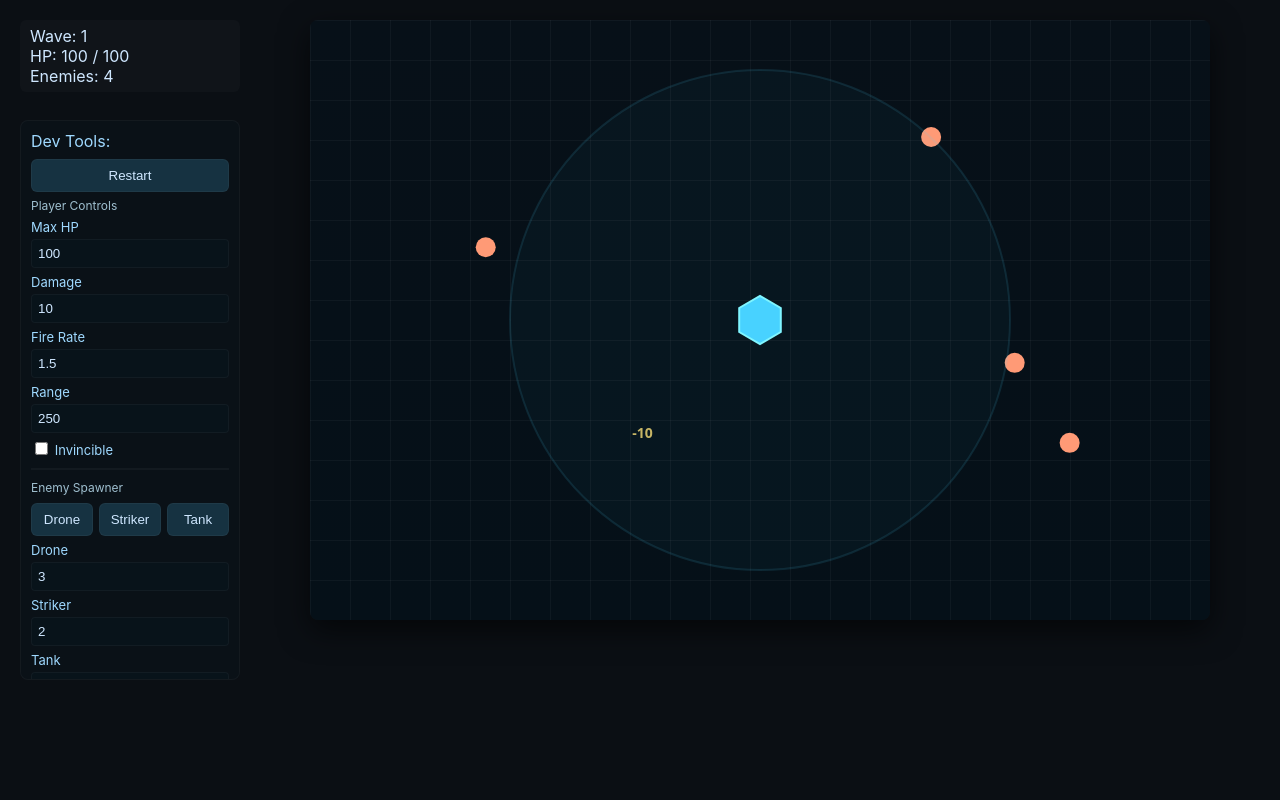
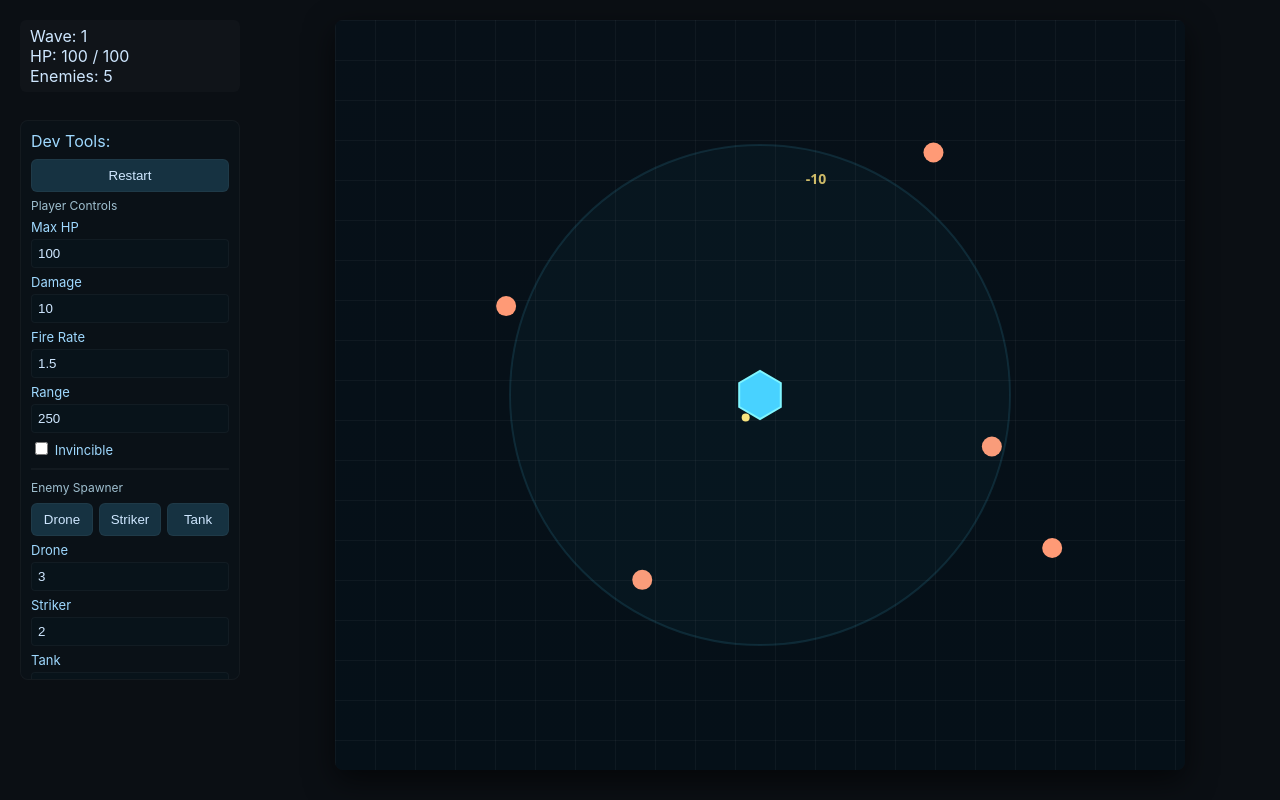
Before and after one commit to kadkins4/HexSurvivor, a website built with Vite: page index.html in a window 1280 px wide. Built offline with nearby package versions, Linux system fonts and the light colour scheme.

Commit message:
update canvas size to be more square

```diff
--- a/index.html
+++ b/index.html
@@ -13,7 +13,7 @@
         <div id="ui-root"></div>
       </aside>
       <main id="play-area">
-        <canvas id="game-canvas" width="900" height="600"></canvas>
+        <canvas id="game-canvas" width="850" height="750"></canvas>
       </main>
     </div>
     <script type="module" src="/src/main.js"></script>
```
